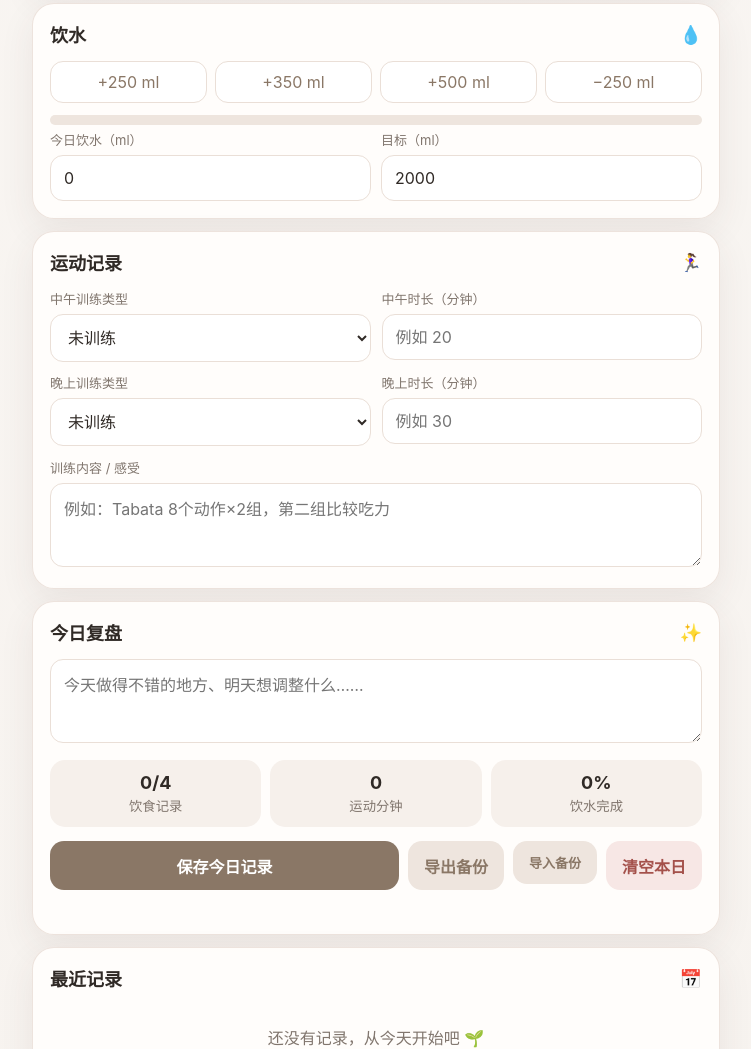
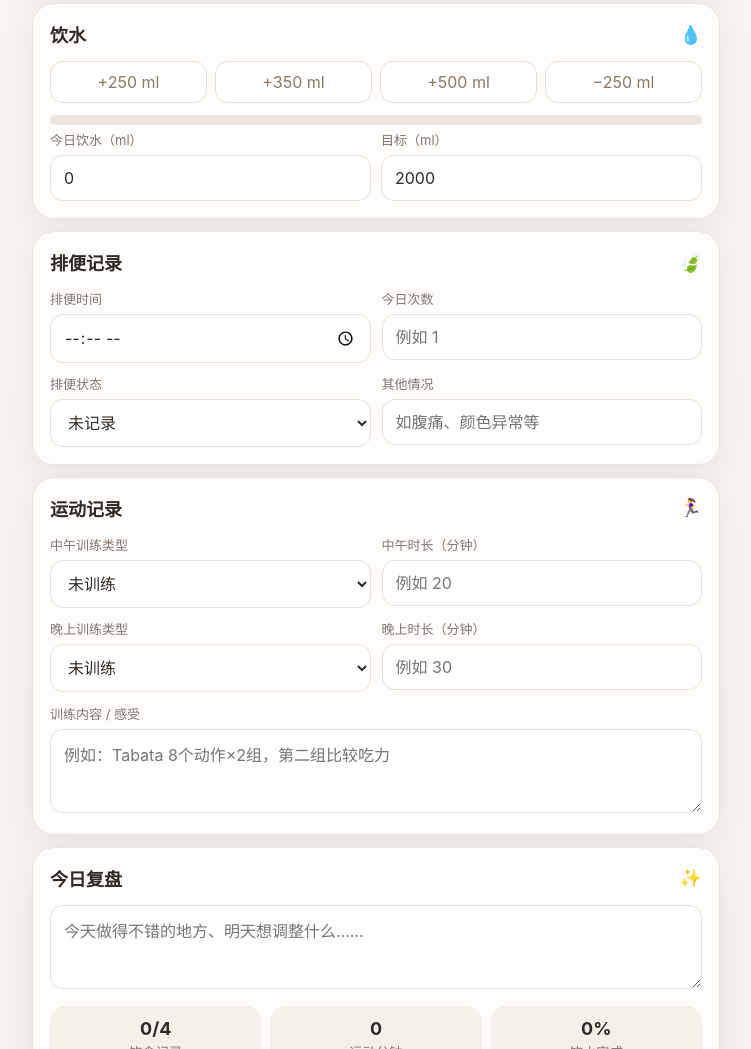
Before and after one commit to Fay-zhong/daily-health-checkin, a plain HTML site: page index.html in a window 1280 px wide. Shown: the part 1152-2201 px from the top of the page, without its empty margins (264-1015 px from the left). Drawn offline with Linux system fonts and the light colour scheme.

Commit message:
Add bowel movement tracking

```diff
--- a/index.html
+++ b/index.html
@@ -139,6 +139,28 @@
   </section>
 
   <section class="card">
+    <h2><span>排便记录</span><span>🍃</span></h2>
+    <div class="grid2">
+      <div><label>排便时间</label><input id="bowelTime" type="time"></div>
+      <div><label>今日次数</label><input id="bowelCount" type="number" min="0" step="1" placeholder="例如 1"></div>
+      <div><label>排便状态</label>
+        <select id="bowelStatus">
+          <option value="">未记录</option>
+          <option>正常顺畅</option>
+          <option>偏硬</option>
+          <option>干结</option>
+          <option>偏稀</option>
+          <option>腹泻</option>
+          <option>排便困难</option>
+          <option>排便不尽</option>
+          <option>其他</option>
+        </select>
+      </div>
+      <div><label>其他情况</label><input id="bowelNote" type="text" maxlength="60" placeholder="如腹痛、颜色异常等"></div>
+    </div>
+  </section>
+
+  <section class="card">
     <h2><span>运动记录</span><span>🏃‍♀️</span></h2>
     <div class="grid2">
       <div><label>中午训练类型</label>
@@ -185,7 +207,8 @@
 
 <script>
 const fields = ["weight","sleep","breakfast","lunch","dinner","snacks","water","waterGoal",
-  "noonType","noonMinutes","eveningType","eveningMinutes","exerciseNote","reflection"];
+  "bowelTime","bowelCount","bowelStatus","bowelNote","noonType","noonMinutes","eveningType",
+  "eveningMinutes","exerciseNote","reflection"];
 let selectedMood = "";
 const $ = id => document.getElementById(id);
 const todayStr = () => {
--- a/sw.js
+++ b/sw.js
@@ -1,4 +1,4 @@
-const CACHE='daily-rhythm-v2';
+const CACHE='daily-rhythm-v3';
 const ASSETS=['./','./index.html','./manifest.json','./icon.svg'];
 self.addEventListener('install',e=>e.waitUntil(caches.open(CACHE).then(c=>c.addAll(ASSETS))));
 self.addEventListener('fetch',e=>e.respondWith(caches.match(e.request).then(r=>r||fetch(e.request))));
```
